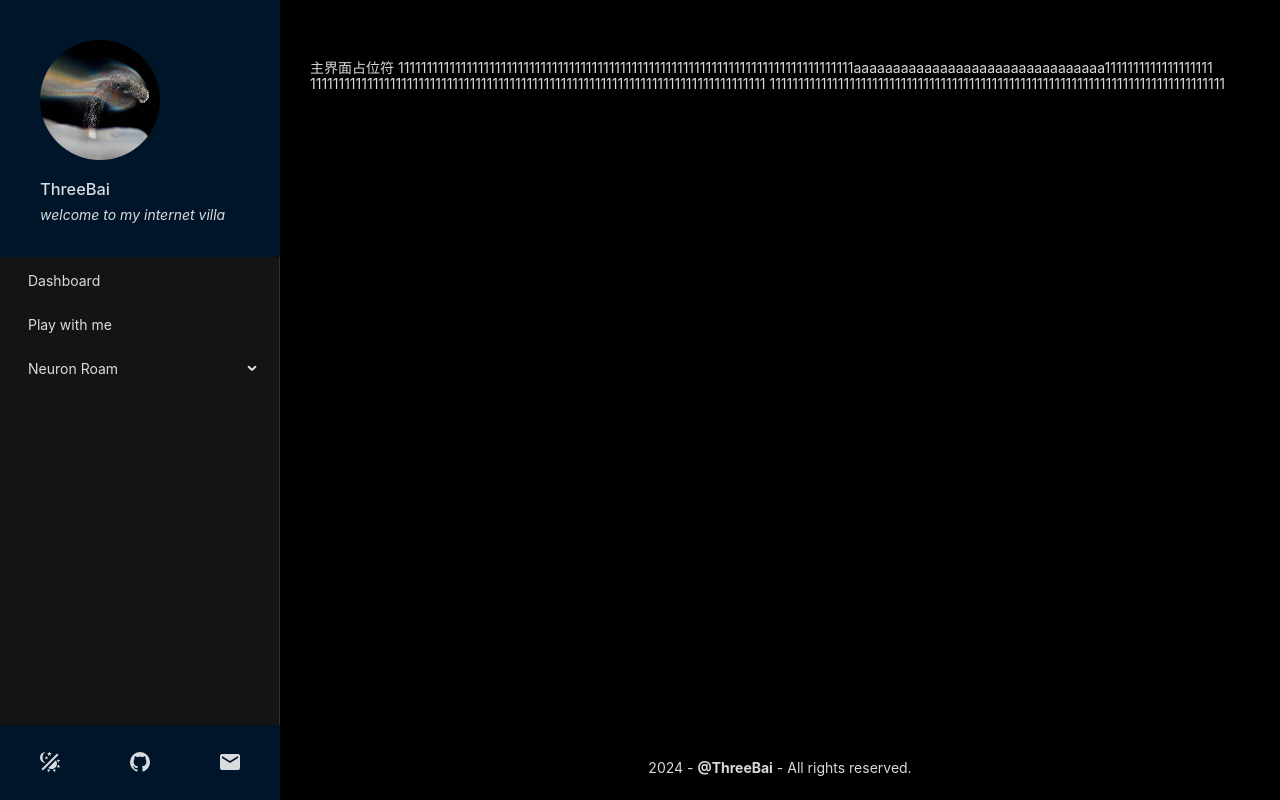
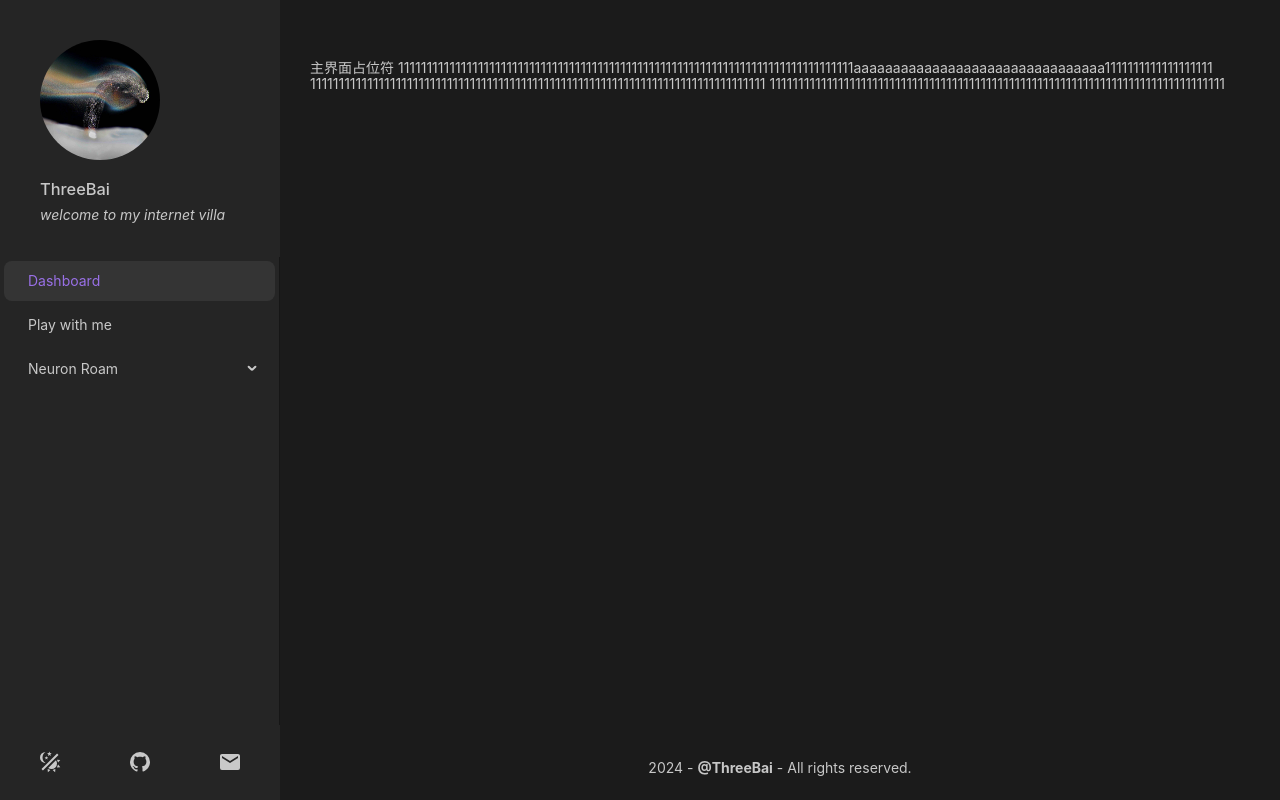
Before and after one commit to ThreeBai/.github.io, a Vue app: page /#/dashboard in a window 1280 px wide. Built offline with nearby package versions, Linux system fonts and the light colour scheme.

Commit message:
update: 主题切换

```diff
--- a/package.json
+++ b/package.json
@@ -27,7 +27,6 @@
     "eslint": "^8.57.0",
     "eslint-plugin-vue": "^9.23.0",
     "prettier": "^3.2.5",
-    "sass": "^1.77.8",
     "vite": "^5.3.1"
   }
 }
--- a/src/layout/LeftNav.vue
+++ b/src/layout/LeftNav.vue
@@ -1,5 +1,5 @@
 <template>
-  <a-layout-sider width="280">
+  <a-layout-sider width="280" theme="light">
     <div class="sider_wrapper">
       <div class="nav_header">
         <img id="avatar_img" src="/src/assets/avatar.jpg" />
@@ -40,7 +40,7 @@
           </icon>
         </a>
         <a href="https://github.com/ThreeBai" target="_blank">
-          <icon @click="changeTheme" class="fun_icon">
+          <icon class="fun_icon">
             <template #component>
               <svg fill="currentColor">
                 <path :d="mdiGithub" />
@@ -49,7 +49,7 @@
           </icon>
         </a>
         <a href="mailto:Sakatazwj@outlook.com">
-          <icon @click="changeTheme" class="fun_icon">
+          <icon class="fun_icon">
             <template #component>
               <svg fill="currentColor">
                 <path :d="mdiEmail" />
@@ -65,6 +65,7 @@
 <script setup>
 import { Menu } from "@/router/index";
 import { useRouter, useRoute } from "vue-router";
+import { storeToRefs } from "pinia";
 import { useStyleSettingStore } from "@/stores";
 import Icon from "@ant-design/icons-vue";
 import { mdiGithub, mdiEmail, mdiThemeLightDark } from "@mdi/js";
@@ -73,8 +74,11 @@ import { ref } from "vue";
 const route = useRoute();
 const router = useRouter();
 const styleSettingStore = useStyleSettingStore();
+const { sysTheme } = storeToRefs(styleSettingStore);
 
 const currentRoute = ref([""]);
+currentRoute.value.push(route.name);
+
 const handleMenuClick = (routeInfos) => {
   if (route.path.indexOf(routeInfos.path) === -1) {
     router.push({ name: routeInfos.name });
@@ -82,8 +86,8 @@ const handleMenuClick = (routeInfos) => {
 };
 
 function changeTheme() {
-  //  待开发
-  styleSettingStore.changeSysTheme("dark");
+  const targetTheme = sysTheme.value === "dark" ? "light" : "dark";
+  styleSettingStore.changeSysTheme(targetTheme);
 }
 </script>
 
--- a/src/layout/index.vue
+++ b/src/layout/index.vue
@@ -1,9 +1,5 @@
 <template>
-  <a-config-provider
-    :theme="{
-      algorithm: theme.darkAlgorithm
-    }"
-  >
+  <a-config-provider :theme="themeConfig">
     <a-layout class="layout_wrapper">
       <LeftNav></LeftNav>
       <a-layout>
@@ -16,9 +12,13 @@
   </a-config-provider>
 </template>
 <script setup>
-import { theme } from "ant-design-vue";
+import { useStyleSettingStore } from "@/stores";
+import { storeToRefs } from "pinia";
 import LeftNav from "./LeftNav.vue";
 import FootBar from "./FootBar.vue";
+
+const styleSettingStore = useStyleSettingStore();
+const { themeConfig } = storeToRefs(styleSettingStore);
 </script>
 <style scoped lang="less">
 .layout_wrapper {
--- a/src/stores/modules/styleSetting.js
+++ b/src/stores/modules/styleSetting.js
@@ -1,8 +1,13 @@
 import { defineStore } from "pinia";
-import { ref, watch } from "vue";
+import { reactive, ref, watch } from "vue";
+import { themeConfigs } from "@/styles/themeConfig";
 
 export const useStyleSettingStore = defineStore("styleSetting", () => {
-  const sysTheme = ref("sysTheme", "dark");
+  const sysTheme = ref("dark");
+  const themeConfig = reactive({
+    algorithm: themeConfigs.dark.darkAlgorithm,
+    token: themeConfigs.dark.token
+  });
 
   watch([sysTheme], ([newSysTheme], [oldSysTheme]) => {
     if (newSysTheme !== oldSysTheme) {
@@ -11,6 +16,8 @@ export const useStyleSettingStore = defineStore("styleSetting", () => {
       } else {
         document.documentElement.classList.remove("dark");
       }
+      themeConfig.algorithm = themeConfigs[newSysTheme].algorithm;
+      themeConfig.token = themeConfigs[newSysTheme].token;
     }
   });
   function changeSysTheme(val) {
@@ -18,6 +25,7 @@ export const useStyleSettingStore = defineStore("styleSetting", () => {
   }
   return {
     sysTheme,
+    themeConfig,
     changeSysTheme
   };
 });
--- /dev/null
+++ b/src/styles/themeConfig.js
@@ -0,0 +1,29 @@
+import { theme } from "ant-design-vue";
+
+const { defaultAlgorithm } = theme;
+
+/** 主题色 */
+export const themeConfigs = {
+  dark: {
+    algorithm: defaultAlgorithm,
+    token: {
+      colorBgSpotlight: "#252525",
+      colorPrimary: "#9970e6",
+      colorInfo: "#9970e6",
+      colorTextBase: "#dfdfdf",
+      colorBgBase: "#252525",
+      colorPrimaryBg: "#343434"
+    }
+  },
+  light: {
+    algorithm: defaultAlgorithm,
+    token: {
+      colorBgSpotlight: "#252525",
+      colorPrimary: "#3d3592",
+      colorInfo: "#3d3592",
+      colorTextBase: "#2c2c2c",
+      colorBgBase: "#f1f1f1",
+      colorPrimaryBg: "#e6e6e6"
+    }
+  }
+};
```
Also changed, not shown: 2 other files (tests, documents, lock files or other folders).
